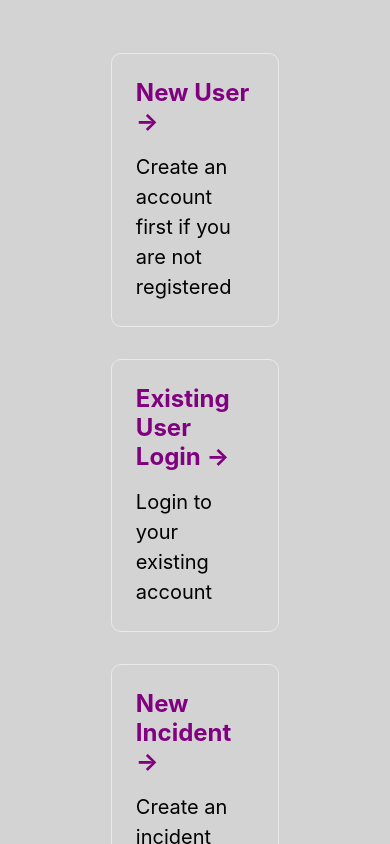
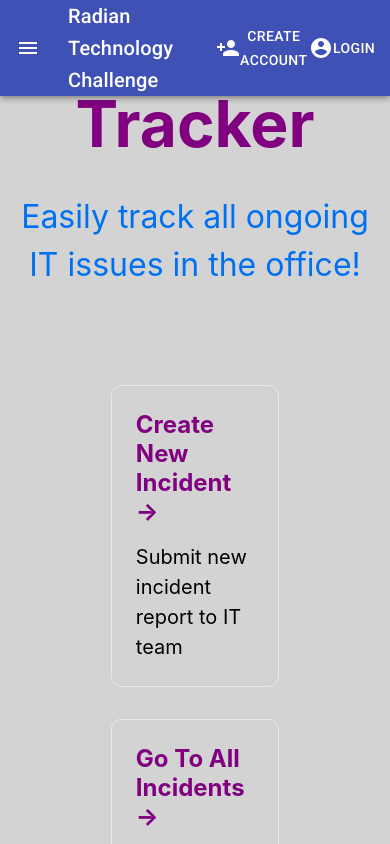
Before and after one commit to yueymiqua/support-incident-tracker, a Next.js app: page / in a window 390 px wide. Shown: the top 844 px of the page. Built offline with nearby package versions, Linux system fonts and the light colour scheme.

Commit message:
updated index.js styling and added menubar and added hamburger menu

```diff
--- a/pages/index.js
+++ b/pages/index.js
@@ -1,12 +1,122 @@
-import Head from 'next/head'
-import Image from 'next/image'
-import Link from 'next/link'
-import styles from '../styles/Home.module.css'
+import Head from 'next/head';
+import Link from 'next/link';
+import { useState } from 'react';
+import styles from '../styles/Home.module.css';
+import { makeStyles } from '@material-ui/core/styles';
+import AppBar from '@material-ui/core/AppBar';
+import Toolbar from '@material-ui/core/Toolbar';
+import Typography from '@material-ui/core/Typography';
+import Button from '@material-ui/core/Button';
+import IconButton from '@material-ui/core/IconButton';
+import MenuIcon from '@material-ui/icons/Menu';
+import PersonAddIcon from '@material-ui/icons/PersonAdd';
+import AccountCircleIcon from '@material-ui/icons/AccountCircle';
+import { Menu, MenuItem } from '@material-ui/core';
+import { withStyles } from '@material-ui/core/styles';
+import { ListItemText } from '@material-ui/core';
+
+const useStyles = makeStyles((theme) => ({
+  root: {
+    flexGrow: 1,
+  },
+  menuButton: {
+    marginRight: theme.spacing(2),
+  },
+  title: {
+    flexGrow: 1,
+  },
+}));
+
+const StyledMenu = withStyles({
+  paper: {
+    border: '1px solid #d3d4d5',
+  },
+})((props) => (
+  <Menu
+    elevation={0}
+    getContentAnchorEl={null}
+    anchorOrigin={{
+      vertical: 'bottom',
+      horizontal: 'center',
+    }}
+    transformOrigin={{
+      vertical: 'top',
+      horizontal: 'center',
+    }}
+    {...props}
+  />
+));
+
+const StyledMenuItem = withStyles((theme) => ({
+  root: {
+    '&:focus': {
+      backgroundColor: theme.palette.primary.main,
+      '& .MuiListItemIcon-root, & .MuiListItemText-primary': {
+        color: theme.palette.common.white,
+      },
+    },
+  },
+}))(MenuItem);
 
 export default function Home() {
 
+  const classes = useStyles();
+
+  const [anchorEl, setAnchorEl] = useState(null);
+
+  const handleClick = (event) => {
+    setAnchorEl(event.currentTarget);
+  };
+
+  const handleClose = () => {
+    setAnchorEl(null);
+  };
+
   return (
     <div className={styles.container}>
+      <AppBar position="fixed">
+        <Toolbar>
+          <IconButton edge="start" className={classes.menuButton} color="inherit" aria-label="menu">
+            <MenuIcon onClick={handleClick}/>
+          </IconButton>
+          <StyledMenu
+        id="customized-menu"
+        anchorEl={anchorEl}
+        keepMounted
+        open={Boolean(anchorEl)}
+        onClose={handleClose}
+      >
+        <StyledMenuItem>
+          <Link href="/new-incident"><ListItemText primary="Create New Incident" onClick={handleClose}/></Link>
+        </StyledMenuItem>
+        <StyledMenuItem>
+          <Link href="/incidents"><ListItemText primary="List of Incidents" onClick={handleClose}/></Link>
+        </StyledMenuItem>
+        <StyledMenuItem>
+          <Link href="/new-user"><ListItemText primary="Create Account" onClick={handleClose}/></Link>
+        </StyledMenuItem>
+        <StyledMenuItem>
+          <Link href="/login"><ListItemText primary="Login" onClick={handleClose}/></Link>
+        </StyledMenuItem>
+        <StyledMenuItem>
+          <a href="https://github.com/radian-digital/radian-challenge" target="_blank" onClick={handleClose}>
+              <ListItemText primary="About Project Scope" />
+            </a>
+        </StyledMenuItem>
+      </StyledMenu>
+          <Typography variant="h6" className={classes.title}>
+            <a
+            href="https://github.com/radian-digital/radian-challenge"
+            target="_blank"
+            rel="noopener noreferrer"
+          >
+            Radian Technology Challenge
+          </a>
+          </Typography>
+          <Link href="/new-user"><Button color="inherit"><PersonAddIcon/>Create Account</Button></Link>
+          <Link href="/login"><Button color="inherit"><AccountCircleIcon/>Login</Button></Link>
+        </Toolbar>
+      </AppBar>
       <Head>
         <title>Incident Support Tracker</title>
         <meta name="description" content="Online tracking system to create and update issues statuses" />
@@ -23,42 +133,20 @@ export default function Home() {
         </p>
 
         <div className={styles.grid}>
-          <Link href="/new-user">
-            <a className={styles.card}>
-              <h2 style={{color: 'purple'}}>New User &rarr;</h2>
-              <p>Create an account first if you are not registered</p>
-            </a>
-          </Link>
-          <Link href="/login" >
-            <a className={styles.card}>
-              <h2 style={{color: 'purple'}}>Existing User Login &rarr;</h2>
-              <p>Login to your existing account</p>
-            </a>
-          </Link>
           <Link href="/new-incident">
             <a className={styles.card}>
-              <h2 style={{color: 'purple'}}>New Incident &rarr;</h2>
-              <p>Create an incident relating to your problem</p>
+              <h2 style={{color: 'purple'}}>Create New Incident &rarr;</h2>
+              <p>Submit new incident report to IT team</p>
             </a>
           </Link>
           <Link href="/incidents"className={styles.card}>
             <a className={styles.card}>
-              <h2 style={{color: 'purple'}}>All Incidents &rarr;</h2>
-              <p>Go to a list of all existing incidents</p>
+              <h2 style={{color: 'purple'}}>Go To All Incidents &rarr;</h2>
+              <p>Show list of existing incidents</p>
             </a>
           </Link>
         </div>
       </main>
-
-      <footer className={styles.footer}>
-        <a
-          href="https://github.com/radian-digital/radian-challenge"
-          target="_blank"
-          rel="noopener noreferrer"
-        >
-          Radian Technology Challenge{' '}
-        </a>
-      </footer>
     </div>
   )
 }
```
